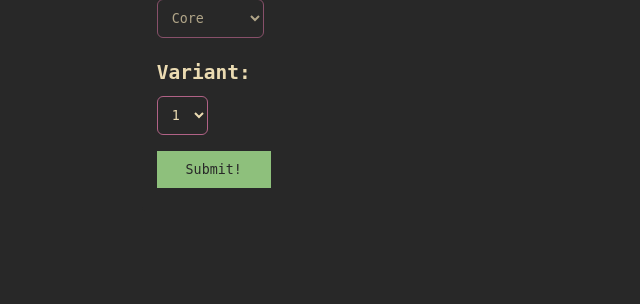
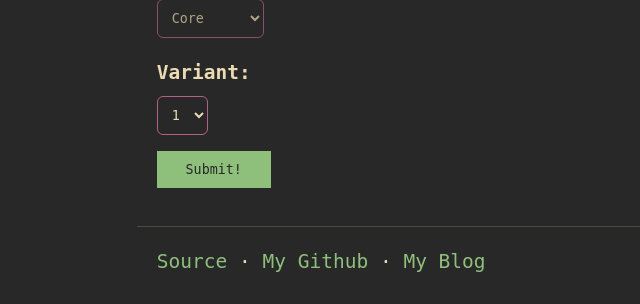
Before and after one commit to ghassbomb/mcqambridge, a Flask app: page / in a window 1280 px wide. Shown: the part 518-822 px from the top of the page, without its empty margins (104-744 px from the left). Before the commit the page ends 706 px from the top, so only its background shows below. Run offline with Flask 3, Linux system fonts and the light colour scheme; some web fonts are replaced.

Commit message:
Added footer and more paper exemptions

```diff
--- a/static/css/main.css
+++ b/static/css/main.css
@@ -243,3 +243,9 @@ tbody tr.active-row {
   color: red;
   text-transform: uppercase;
 }
+footer {
+  border-top: 1px solid var(--color-border);
+  margin: 0 auto;
+  padding: 20px;
+  width: 60%;
+}
--- a/templates/base.html
+++ b/templates/base.html
@@ -15,3 +15,7 @@
     />
   {% block head %}{% endblock %}
   {% block body %}{% endblock %}
+  <footer>
+    <a href="https://github.com/ghassbomb/mcqambridge">Source</a> ·
+    <a href="https://github.com/ghassbomb/">My Github</a> ·
+    <a href="https://ghassbomb.github.io/">My Blog</a>
--- a/templates/index.html
+++ b/templates/index.html
@@ -72,6 +72,11 @@
       e.target.variant.value = "2";
       return false;
     }
+    if (year === '2022' && month==='w') {
+      reportError("Only Feb/March and May/June are available for 2022 on gceguide.com currently!")
+      e.target.month.value = 's';
+      return false;
+    }
   };
 
   function reportError(message) {
```
Also changed, not shown: 2 other files.
